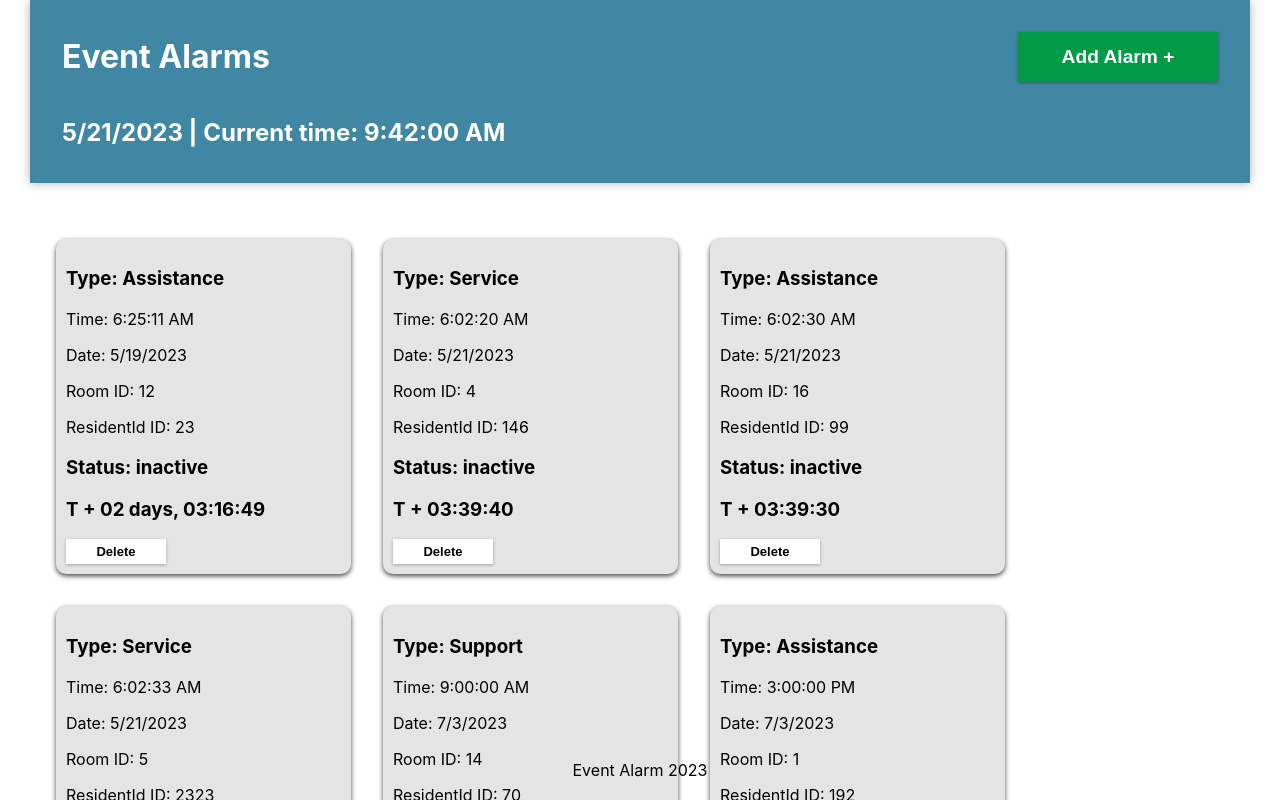
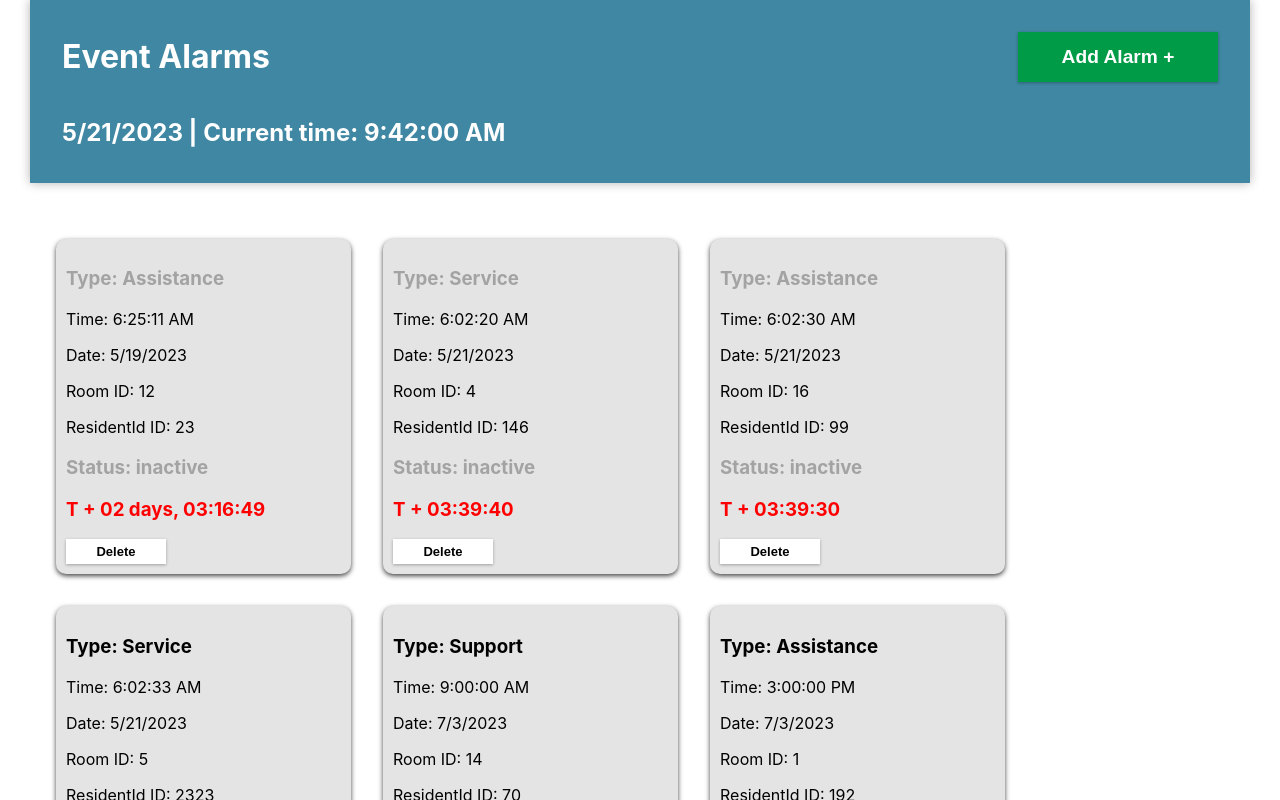
Before and after one commit to vjohndo/event-alarms, a React (Create React App) app in the folder ui/: page / in a window 1280 px wide. Shown: the top 800 px of the page. Built offline with nearby package versions, Linux system fonts and the light colour scheme.

Commit message:
[FEAT] conditional styling for alarms

```diff
--- a/ui/src/App.css
+++ b/ui/src/App.css
@@ -12,14 +12,6 @@ header {
 header h1, header h2{
   color: #fff;
   font-weight: bold;
-}
-
-footer {
-  position: absolute;
-  text-align: center;
-  bottom: 0;
-  width: 100%;
-  height: 2.5rem;
 }
 
 .sub-header {
@@ -109,3 +101,19 @@ footer {
   display: flex;
   flex-direction: column;
 }
+
+.countdown {
+  color: #108846;
+}
+
+.expired-countdown {
+  color: red;
+}
+
+.inactive-status {
+  color: #a3a3a3;
+}
+
+.expired-countdown {
+  color: red;
+}
--- a/ui/src/App.jsx
+++ b/ui/src/App.jsx
@@ -3,8 +3,6 @@ import './App.css';
 import alarmMocks from './mock-data/alarmMocks';
 import Header from './components/Header';
 import Alarms from './components/Alarms';
-import Footer from './components/Footer';
-
 
 function App() {
   const [uniqueId, setUniqueId] = useState(10);
@@ -40,7 +38,6 @@ function App() {
     <div className="App">
       <Header time={time} addAlarm={addAlarm}/>
       <Alarms alarms={alarms} time={time} removeAlarm={removeAlarm}/>
-      <Footer />
     </div>
   );
 }
--- a/ui/src/components/Alarm.jsx
+++ b/ui/src/components/Alarm.jsx
@@ -1,8 +1,13 @@
+import { useEffect, useState } from "react";
+
 const Alarm = (props) => {
+    const {id, alarm, time, removeAlarm} = props;
+    const [isExpired, setIsExpired] = useState(alarm.datetime * 1000 < time.getTime());
+    const [isActive, setIsActive] = useState(alarm.status === "active");
 
-    // const [isExpired, setIsExpired] =
-
-    const {id, alarm, time, removeAlarm} = props
+    useEffect(() => {
+        setIsActive(alarm.status === "active");
+    }, [alarm])
 
     const calculateTimeDiff = (time1, time2) => {
         const padAbs = (num) => Math.abs(num).toString().padStart(2,"0");
@@ -42,13 +47,13 @@ const Alarm = (props) => {
 
     return (
     <div className="alarm">
-        <h3>Type: {alarm.type}</h3>
+        <h3 className={isActive ? "active-status" : "inactive-status"}>Type: {alarm.type}</h3>
         <p>Time: {new Date(alarm.datetime * 1000).toLocaleTimeString()} </p>
         <p>Date: {new Date(alarm.datetime * 1000).toLocaleDateString()}</p>
         <p>Room ID: {alarm.roomId}</p>
         <p>ResidentId ID: {alarm.residentId}</p>
-        <h3>Status: {alarm.status}</h3>
-        <h3>T {calculateTimeDiff(alarm.datetime * 1000, time.getTime())}</h3>
+        <h3 className={isActive ? "active-status" : "inactive-status"}>Status: {alarm.status}</h3>
+        <h3 className={isExpired ? "expired-countdown" : "countdown"}>T {calculateTimeDiff(alarm.datetime * 1000, time.getTime())}</h3>
         <button className="delete-alarm-button" onClick={handleClick}>Delete</button>
     </div>
     )
--- a/ui/src/components/Footer.jsx
+++ /dev/null
@@ -1,9 +0,0 @@
-const Footer = () => {
-    return (
-        <footer className="App-footer">
-            Event Alarm 2023
-        </footer>
-    )
-}
-
-export default Footer;
```
